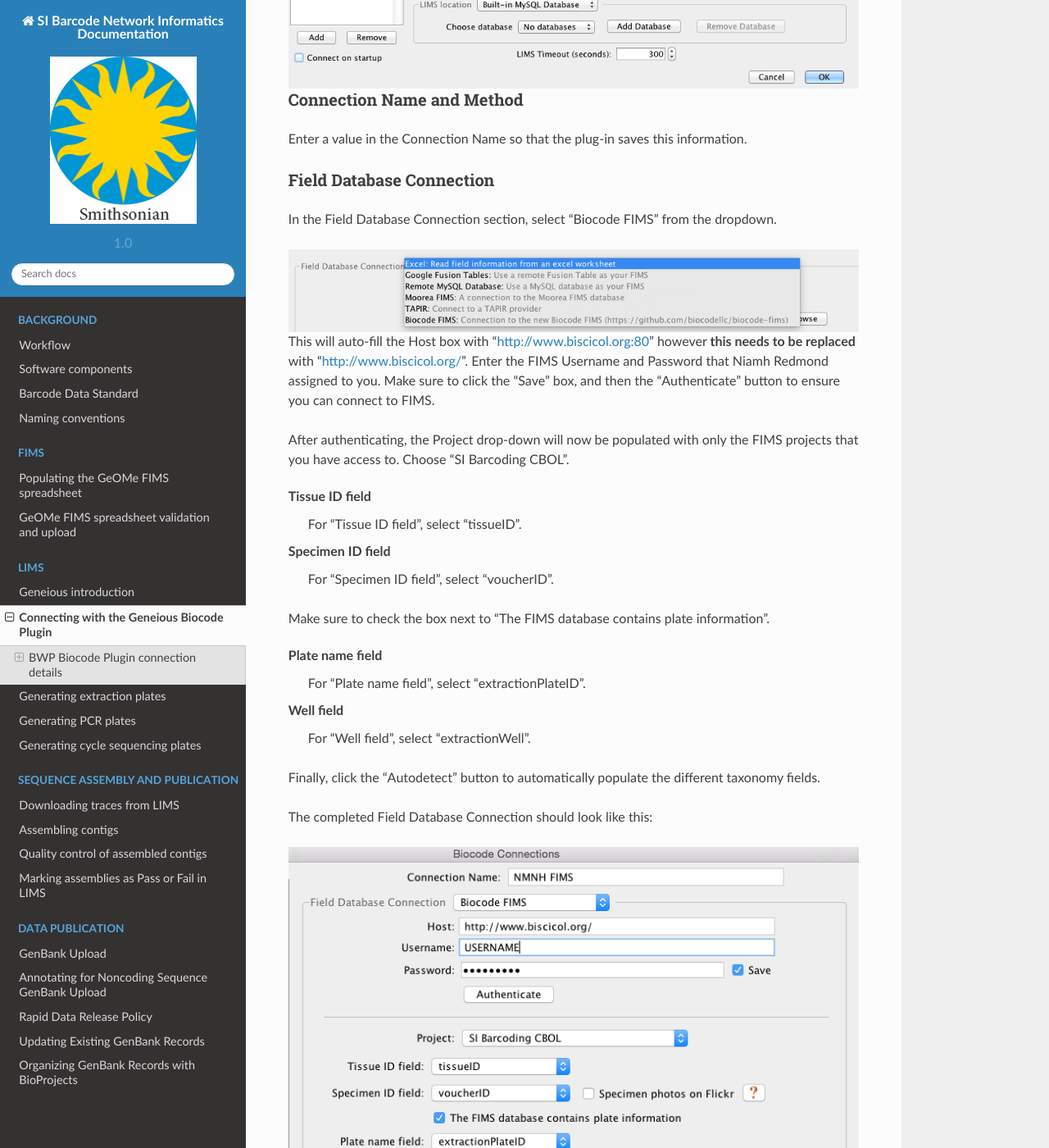
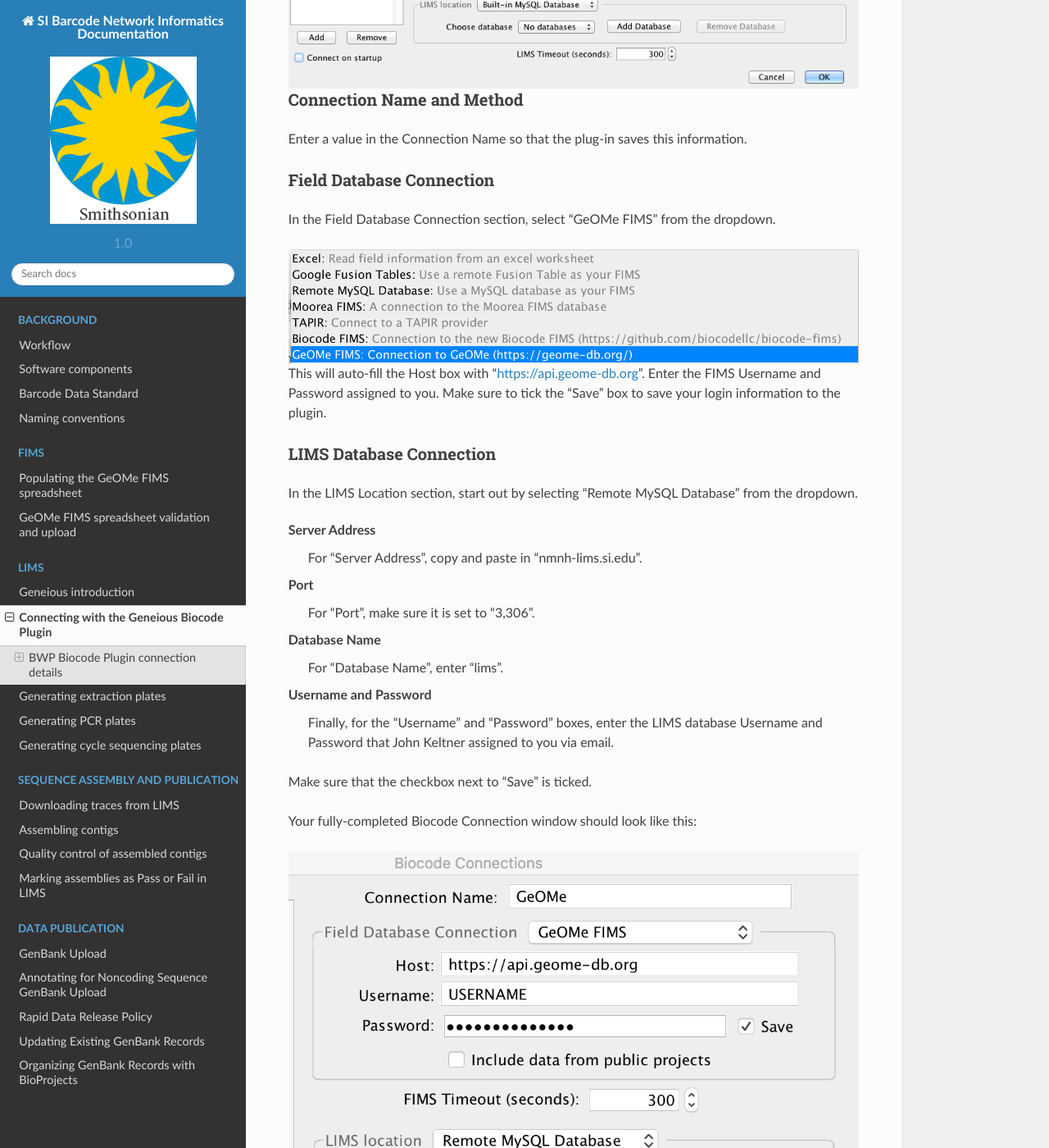
Before and after one commit to SIBarcodeNetwork/ReadtheDocsMaster, a Sphinx documentation site: the page built from Docs/biocode_plugin.rst, in a window 1280 px wide and 1400 px high, scrolled down 1191 px. Shown: the whole window at 82% size. Built offline with Sphinx 7.4.7 and the Read the Docs theme 2.0.0, drawn with Linux system fonts in a browser that asks for light colours; some of the changed text lies outside the part shown.

Commit message:
Updated biocode info
Updated biocode plugin screenshots and connection info

```diff
--- a/Docs/biocode_plugin.rst
+++ b/Docs/biocode_plugin.rst
@@ -26,37 +26,14 @@
 Field Database Connection
 ~~~~~~~~~~~~~~~~~~~~~~~~~
 
-In the Field Database Connection section, select "Biocode FIMS" from the dropdown.
+In the Field Database Connection section, select "GeOMe FIMS" from the dropdown.
 
 .. figure:: /images/biocode_fims_options.png
   :align: center
   :target: /en/latest/_images/biocode_fims_options.png
 
-This will auto-fill the Host box with "http://www.biscicol.org:80" however **this needs to be replaced** with "http://www.biscicol.org/". Enter the FIMS Username and Password that Niamh Redmond assigned to you. Make sure to click the "Save" box, and then the "Authenticate" button to ensure you can connect to FIMS.
+This will auto-fill the Host box with “https://api.geome-db.org”. Enter the FIMS Username and Password assigned to you. Make sure to tick the “Save” box to save your login information to the plugin.
 
-After authenticating, the Project drop-down will now be populated with only the FIMS projects that you have access to. Choose "SI Barcoding CBOL".
-
-Tissue ID field
-	For "Tissue ID field", select "tissueID".
-
-Specimen ID field
-	For "Specimen ID field", select "voucherID".
-
-Make sure to check the box next to "The FIMS database contains plate information".
-
-Plate name field
-	For "Plate name field", select "extractionPlateID".
-
-Well field
-	For "Well field", select "extractionWell".
-
-Finally, click the "Autodetect" button to automatically populate the different taxonomy fields.
-
-The completed Field Database Connection should look like this:
-
-.. figure:: /images/SIBN_biocode_connection_details_fims.png
-  :align: center
-  :target: /en/latest/_images/SIBN_biocode_connection_details_fims.png
 
 LIMS Database Connection
 ~~~~~~~~~~~~~~~~~~~~~~~~
@@ -72,7 +49,7 @@
 Username and Password
 	Finally, for the "Username" and "Password" boxes, enter the LIMS database Username and Password that John Keltner assigned to you via email.
 
-Make sure that the checkbox next to "Save" is selected.
+Make sure that the checkbox next to "Save" is ticked.
 
 Your fully-completed Biocode Connection window should look like this:
 
```
Also changed, not shown: Docs/images/biocode_connection_details_completed.png, Docs/images/biocode_fims_options.png.
